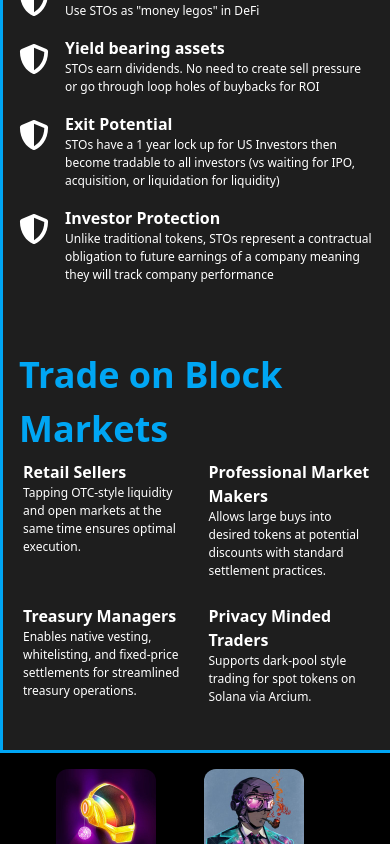
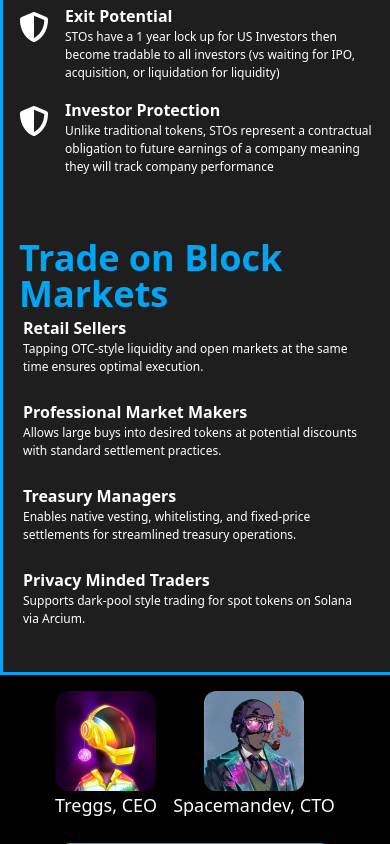
Before and after one commit to JollyGrin/menace-landing, a SvelteKit app: page / in a window 390 px wide. Shown: the part 1156-2000 px from the top of the page. Built offline with nearby package versions, Linux system fonts and the light colour scheme.

Commit message:
clean up lineheight

```diff
--- a/src/routes/+page.svelte
+++ b/src/routes/+page.svelte
@@ -81,7 +81,7 @@
 
 		<div>
 			<h1>Trade on Block Markets</h1>
-			<div class="customer-types grid grid-cols-2 gap-4">
+			<div class="customer-types grid grid-cols-1 gap-4 md:grid-cols-2">
 				<div>
 					<h2>Retail Sellers</h2>
 					<span>
@@ -126,6 +126,7 @@
 		color: var(--color-brand-highlight);
 		font-weight: 700;
 		font-size: var(--text-4xl);
+		line-height: var(--text-4xl);
 	}
 
 	.customer-types {
@@ -163,7 +164,4 @@
 			line-height: var(--text-md);
 		}
 	}
-
-	h2 {
-	}
 </style>
```
